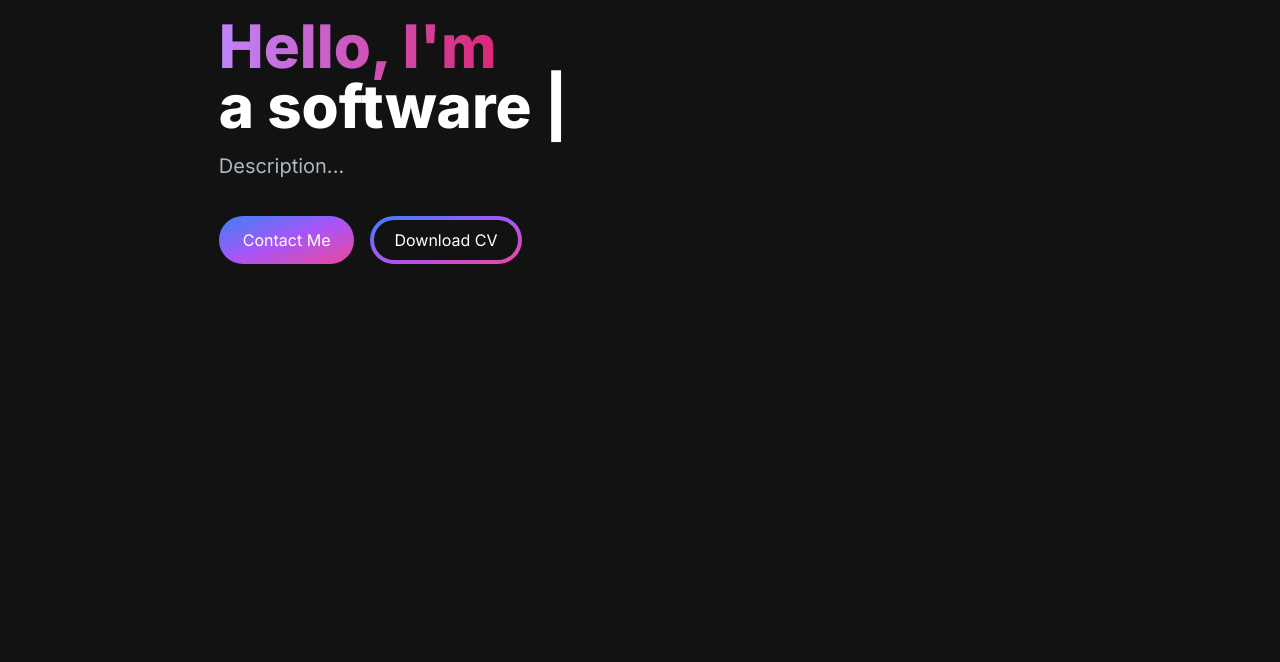
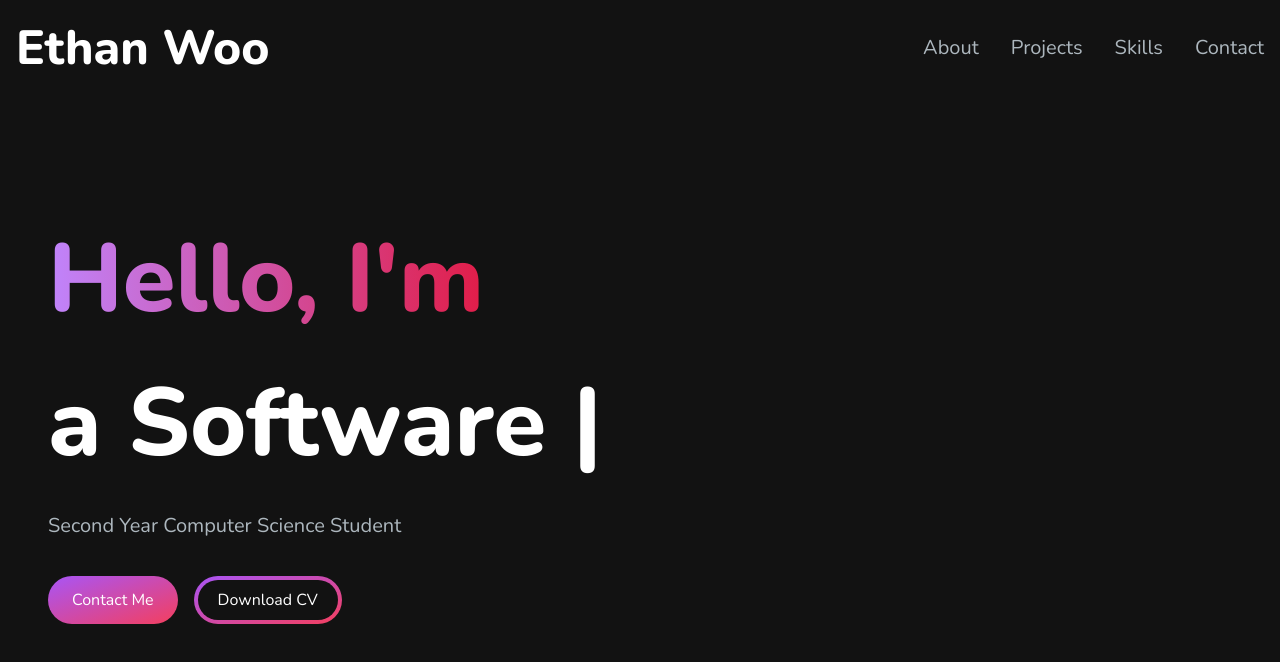
Before and after one commit to e-woo/portfolio-website, a Next.js app: page / in a window 1280 px wide. Shown: the top 662 px of the page. Built offline with nearby package versions, Linux system fonts and the light colour scheme.

Commit message:
added navbar and made some hero section tweaks

```diff
--- a/src/app/components/HeroSection.tsx
+++ b/src/app/components/HeroSection.tsx
@@ -1,41 +1,40 @@
 "use client";
-import React from 'react'
+import React from 'react';
 import { TypeAnimation } from 'react-type-animation';
 const HeroSection = () => {
 	return (
-    <section>
+		<section className='lg:py-16'>
 			<div className='grid grid-cols-1 sm:grid-cols-12'>
-        <div className='col-span-7 place-self-center text-center sm:text-left'>
-          <h1 className='text-white mb-4 text-4xl sm:text-5xl lg:text-6xl font-extrabold'>
-            <span className='text-transparent bg-clip-text bg-gradient-to-r from-purple-400 to-pink-600'>Hello, I'm </span>
+				<div className='col-span-9 place-self-center text-center sm:text-left sm:justify-self-start'>
+					<h1 className='text-white mb-4 text-4xl sm:text-5xl lg:text-8xl lg:leading-normal font-extrabold'>
+						<span className='text-transparent bg-clip-text bg-gradient-to-r from-primary-400 to-secondary-600'>Hello, I'm{" "}</span>
 						<br/>
 						<HeadingAnimation/>
 					</h1>
-          <p className='text-[#ADB7BE] text-base sm:text-lg lg:text-xl mb-6'>Description...</p>
+					<p className='text-[#ADB7BE] text-base sm:text-lg lg:text-xl mb-6'>Second Year Computer Science Student</p>
 					<div>
-            <button className='px-6 py-3 w-full sm:w-fit rounded-full mr-4 bg-gradient-to-br from-blue-500 via-purple-500 to-pink-500 hover:bg-slate-200 text-white'>Contact Me</button>
-            <button className='px-1 py-1 w-full sm:w-fit rounded-full bg-gradient-to-br from-blue-500 via-purple-500 to-pink-500 hover:bg-slate-800 text-white mt-3'>
-              <span className='block bg-[#121212] hover:bg-slate-800 rounded-full px-5 py-2'>Download CV</span></button>
+						<button className='px-6 py-3 max-w-[200px] w-full sm:w-fit rounded-full sm:mr-4 bg-gradient-to-br from-primary-500 to-secondary-500 hover:bg-slate-200 text-white'>Contact Me</button>
+						<button className='px-1 py-1 max-w-[200px] w-full sm:w-fit rounded-full bg-gradient-to-br from-primary-500 to-secondary-500 hover:bg-slate-800 text-white mt-3'>
+							<span className='block bg-[#121212] hover:bg-slate-800 rounded-full px-5 py-2'>Download CV</span>
+						</button>
 					</div>
 				</div>
-
 			</div>
 		</section>
-  )
-}
+	);
+};
 
 const HeadingAnimation = () => {
 	return (<TypeAnimation
 		sequence={[
 			'Ethan', 1000,
-      'a student', 1000,
-      'a software engineer', 1000,
+			'a Student', 1000,
+			'a Software Engineer', 1000,
 		]}
-    className='w-full'
-    wrapper="span"
+		wrapper='span'
 		speed={50}
 		repeat={Infinity}
 	/>);
-}
+};
 
-export default HeroSection
+export default HeroSection;
--- /dev/null
+++ b/src/app/components/MenuOverlay.tsx
@@ -0,0 +1,17 @@
+import React from 'react';
+import { NavItem } from './Navbar';
+import { Url } from 'next/dist/shared/lib/router/router';
+const MenuOverlay = ( {navItems} : {navItems: Array<{href: Url, title: String}>}) => {
+	return (
+		<ul className='flex flex-col py-4 items-center'>
+			{
+				navItems.map((item, index) =>
+				<li key={index}>
+					<NavItem href={item.href} title={item.title} isOverlay={false}/>
+				</li>)
+			}
+		</ul>
+	);
+};
+
+export default MenuOverlay;
--- /dev/null
+++ b/src/app/components/Navbar.tsx
@@ -0,0 +1,75 @@
+"use client";
+import { Url } from 'next/dist/shared/lib/router/router';
+import Link from 'next/link';
+import React, { useState } from 'react';
+import MenuOverlay from './MenuOverlay';
+
+const navItems = [
+	{
+		title: 'About',
+		href: '#about'
+	},
+	{
+		title: 'Projects',
+		href: '#projects'
+	},
+	{
+		title: 'Skills',
+		href: '#skills'
+	},
+	{
+		title: 'Contact',
+		href: '#contact'
+	}
+]
+
+const Navbar = () => {
+	const [navbarOpen, setNavbarOpen] = useState(false);
+	return (
+		<nav className='fixed top-0 left-0 right-0 z-10 bg-[#121212] bg-opacity-100'>
+			<link href='https://unpkg.com/boxicons@2.1.4/css/boxicons.min.css' rel='stylesheet'/>
+			<div className='flex container flex-wrap items-center justify-between mx-auto px-4 py-4 lg:py-6'>
+				<Link href={'/'} className='text-2xl md:text-5xl text-white font-extrabold'>
+					Ethan Woo
+				</Link>
+				<div className='mobile-menu block md:hidden'>
+					{
+						navbarOpen ? (
+							<button onClick={() => setNavbarOpen(false)} className='flex items-center px-3 py-2 border rounded border-slate-200 text-slate-200 hover:text-white hover:border-white'>
+								<i className='bx bx-x'></i>
+							</button>
+						) : (
+							<button onClick={() => setNavbarOpen(true)} className='flex items-center px-3 py-2 border rounded border-slate-200 text-slate-200 hover:text-white hover:border-white'>
+								<i className='bx bx-menu'></i>
+							</button>
+						)
+					}
+				</div>
+				<div className='menu hidden md:block md:w-auto' id='navbar'>
+					<ul className='flex items-center p-4 md:p-0 md:flex-row md:space-x-8 mt-0'>
+						{
+							navItems.map((item, index) =>
+							<li key={index}>
+								<NavItem href={item.href} title={item.title} isOverlay={true}/>
+							</li>)
+						}
+					</ul>
+				</div>
+			</div>
+			{navbarOpen ? <MenuOverlay navItems={navItems}/> : null}
+		</nav>
+	);
+};
+
+const NavItem = ({href, title, isOverlay} : {href: Url, title: String, isOverlay: boolean}) => {
+	return (
+		<Link href={href} className={'relative block text-[#ADB7BE] sm:text-xl rounded md:p-0 hover:text-white' + (isOverlay ?
+	'content-[""] before:absolute before:top-full before:left-0 before:w-0 before:h-[2px] before:bg-white before:transition-[.3s] hover:before:w-full' : '')}
+		>{title}</Link>
+	);
+};
+
+
+
+export default Navbar;
+export { NavItem };
--- a/src/app/globals.css
+++ b/src/app/globals.css
@@ -1,3 +1,4 @@
+@import url('https://fonts.googleapis.com/css2?family=Nunito:wght@200;300;400;500;600;700;800;900;1000&family=Poppins:wght@200&display=swap');
 @tailwind base;
 @tailwind components;
 @tailwind utilities;
--- a/src/app/page.tsx
+++ b/src/app/page.tsx
@@ -1,12 +1,13 @@
-import Image from 'next/image'
-import HeroSection from './components/HeroSection'
+import HeroSection from './components/HeroSection';
+import Navbar from './components/Navbar';
 
 export default function Home() {
-  return (
-    <main className='flex min-h-screen flex-col bg-[#121212]'>
-      <div className='container mx-auto px-12 py-4'><
-        HeroSection/>
-      </div>
-    </main>
-  )
-}
+	return (
+		<main className='flex min-h-screen flex-col bg-[#121212] font-nunito'>
+			<Navbar/>
+			<div className='container mt-32 mx-auto px-12 py-4'>
+				<HeroSection/>
+			</div>
+		</main>
+	);
+};
--- a/tailwind.config.ts
+++ b/tailwind.config.ts
@@ -1,5 +1,6 @@
 import type { Config } from 'tailwindcss'
-
+const defaultTheme = require('tailwindcss/defaultTheme');
+const colors = require('tailwindcss/colors');
 const config: Config = {
   content: [
     './src/pages/**/*.{js,ts,jsx,tsx,mdx}',
@@ -13,7 +14,16 @@ const config: Config = {
         'gradient-conic':
           'conic-gradient(from 180deg at 50% 50%, var(--tw-gradient-stops))',
       },
+      fontFamily: {
+        nunito: ['Nunito', ...defaultTheme.fontFamily.sans],
+      }
     },
+    colors: {
+      ...colors,
+      primary: colors.purple,
+      secondary: colors.rose
+    }
+
   },
   plugins: [],
 }
```
Lines whose indentation alone changed are shown as unchanged.
